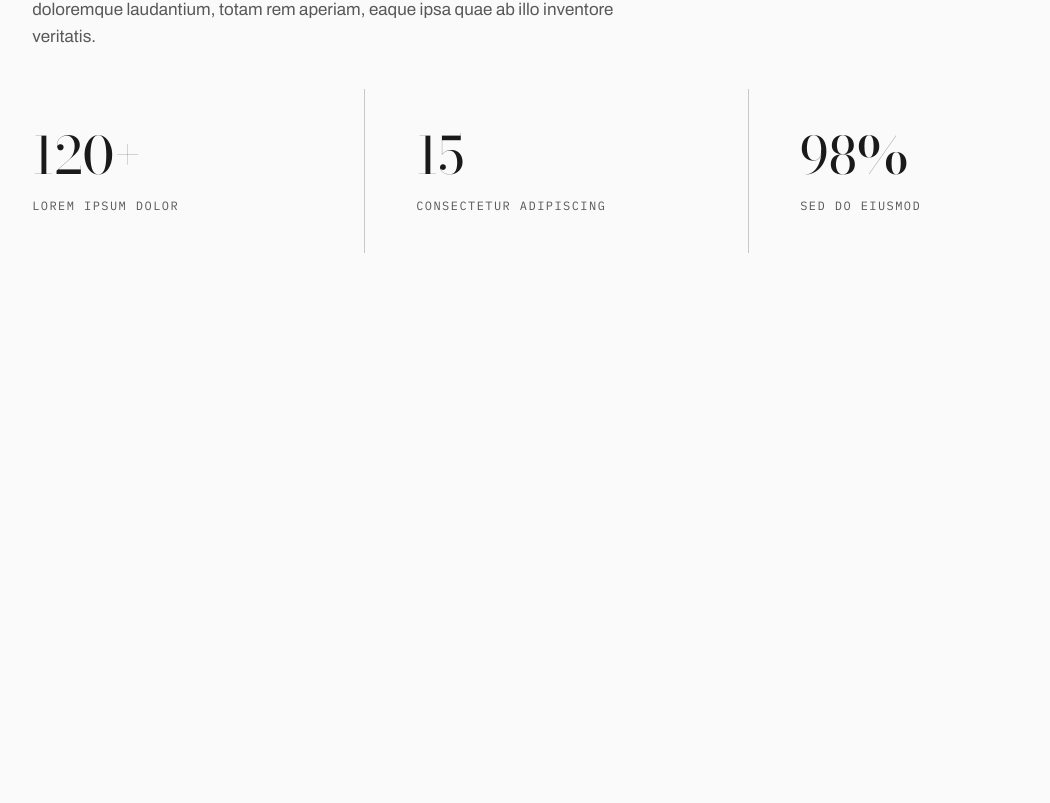
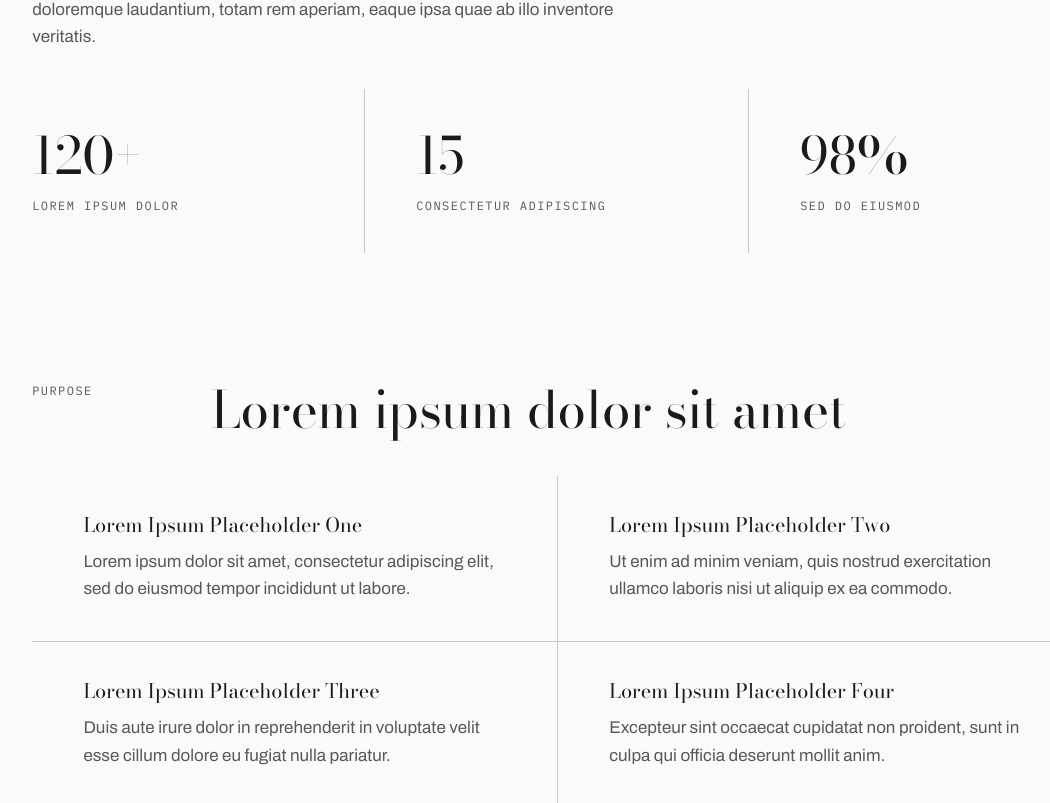
Before and after one commit to Pot-Thief/hca-company-profile, a Next.js app: page /preview in a window 1280 px wide. Shown: the part 1094-1897 px from the top of the page, without its empty margins (83-1133 px from the left). Before the commit the page ends 1411 px from the top, so only its background shows below. Built offline with nearby package versions, Linux system fonts and the light colour scheme.

Commit message:
add purpose to the preview page

```diff
--- a/src/app/preview/page.tsx
+++ b/src/app/preview/page.tsx
@@ -2,6 +2,7 @@ import { notFound } from 'next/navigation';
 import { About } from '@/components/sections/About';
 import { Hero } from '@/components/sections/Hero';
 import { Navbar } from '@/components/sections/Navbar';
+import { Purpose } from '@/components/sections/Purpose';
 import { loadSection } from '@/lib/content/loader';
 import { sectionSchemas } from '@/lib/content/schema';
 
@@ -13,10 +14,11 @@ import { sectionSchemas } from '@/lib/content/schema';
 export default async function PreviewPage() {
   if (process.env.NODE_ENV === 'production') notFound();
 
-  const [site, hero, about] = await Promise.all([
+  const [site, hero, about, purpose] = await Promise.all([
     loadSection('site', sectionSchemas.site),
     loadSection('hero', sectionSchemas.hero),
     loadSection('about', sectionSchemas.about),
+    loadSection('purpose', sectionSchemas.purpose),
   ]);
 
   return (
@@ -25,6 +27,7 @@ export default async function PreviewPage() {
       <main>
         <Hero {...hero} />
         <About {...about} />
+        <Purpose {...purpose} />
       </main>
     </>
   );
```
